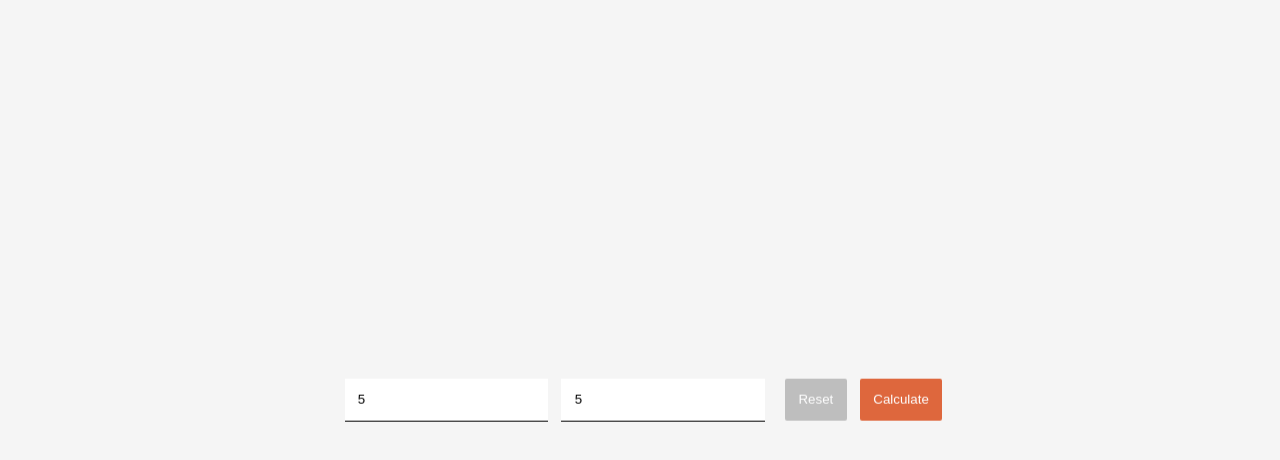
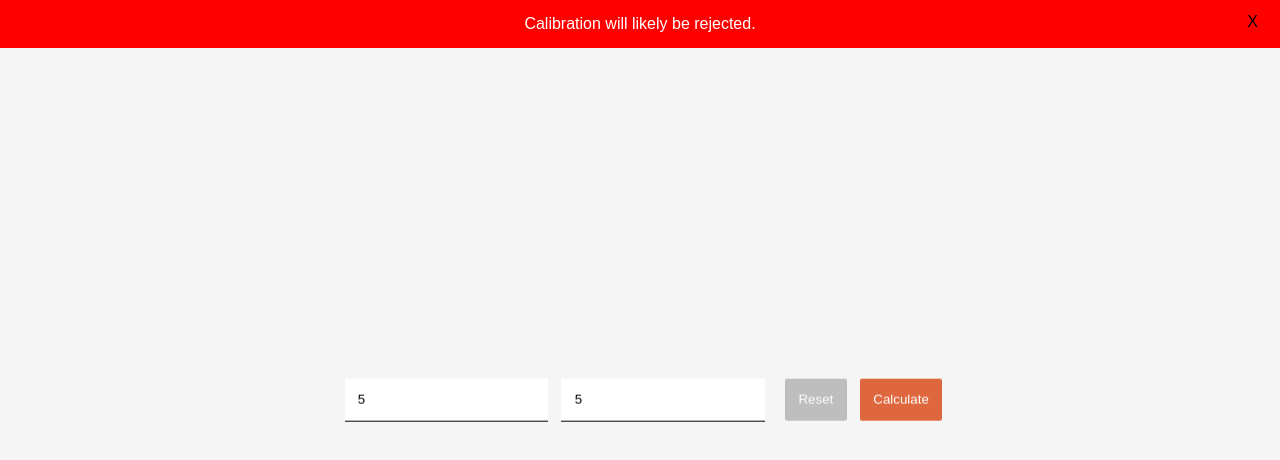
Before and after one commit to ryanwiemer/cal-factor, a React (Create React App) app: page / in a window 1280 px wide. Both pictures are taken after typing "5", "5" into the empty fields and a click on the button "Calculate". Shown: the top 460 px of the page. Built offline with nearby package versions, Linux system fonts and the light colour scheme.

Commit message:
Adding notification functionality

```diff
--- a/src/components/Calculator.js
+++ b/src/components/Calculator.js
@@ -14,6 +14,12 @@ class Calculator extends Component {
     this.setState({
       blood: '',
       isig: '',
+      notificationMessage: ''
+    });
+  }
+
+ hideNotification = () => {
+   this.setState({
      notificationMessage: ''
    });
   }
@@ -61,7 +67,15 @@ class Calculator extends Component {
 
   render() {
     return (
-      <div className={'Calculator ' + this.state.notificationMessage}>
+      <section>
+      <div id="notification" className={'notification ' + this.state.notificationMessage}>
+        <button
+          className="button button--hide-notification"
+          onClick={this.hideNotification}
+          >X</button>
+      </div>
+      <div className="calculator-container">
+      <div className="calculator">
 
           <h1 className="title">ISIG Calculator</h1>
 
@@ -86,7 +100,7 @@ class Calculator extends Component {
             />
           </div>
 
-        <div className="controls">
+          <div className="button-container">
             <button
               className="button button--reset"
               name="reset"
@@ -101,8 +115,9 @@ class Calculator extends Component {
               Calculate
             </button>
           </div>
-
         </div>
+      </div>
+    </section>
     );
   }
 }
--- a/src/scss/base/_main.scss
+++ b/src/scss/base/_main.scss
@@ -8,7 +8,5 @@
 
  .App {
   height: 100vh;
-  transform-style: preserve-3d;
   background: $secondary;
-  text-align: center;
  }
--- a/src/scss/objects/_calculator.scss
+++ b/src/scss/objects/_calculator.scss
@@ -1,7 +1,14 @@
 /* ------- *
  * Calculator *
  * ------- */
-.Calculator {
+
+.calculator-container {
+  text-align: center;
+  height: 100vh;
+  transform-style: preserve-3d;
+}
+
+.calculator {
   padding: 2em;
   display: inline-block;
   margin: 0 auto;
@@ -32,7 +39,6 @@
 .input-container {
   float: left;
   margin: auto auto 1em auto;
-  //margin-bottom: 1em;
   width: 100%;
   @include bp(medium) {
     width: auto;
@@ -53,6 +59,7 @@
   width: 100%;
   &::placeholder {
     color: gray;
+    text-align: center;
   }
   @include bp(medium) {
     margin: 0 .5em;
@@ -61,12 +68,8 @@
  }
 }
 
-
-
-
-
 //Buttons
-.controls {
+.button-container {
   @extend %clearfix;
   float: left;
   margin: auto;
@@ -89,15 +92,15 @@
   outline: none;
   border: none;
   background: none;
-  color: white;
-  border-radius: 2px;
-  padding: 1em;
   &:hover {
     cursor: pointer;
   }
 }
 
 .button--reset {
+  color: white;
+  border-radius: 2px;
+  padding: 1em;
   background: $tertiary;
   margin-bottom: 1em;
   @include bp(medium) {
@@ -106,6 +109,9 @@
 }
 
 .button--calculate {
+  color: white;
+  border-radius: 2px;
+  padding: 1em;
   background: $highlight;
   @include bp(medium) {
     margin-left: 1em;
@@ -113,24 +119,55 @@
 }
 
 //Notifications
-.notification--calibration-rejected {
+.notification {
+  text-align: center;
   &:before {
-    background: red;
+    padding: 1em 0;
+    position: fixed;
+    top: 0;
+    left: 0;
+    right: 0;
+    z-index: 0;
   }
 }
 
+.notification--calibration-accepted,
+.notification--missing-data,
+.notification--calibration-rejected {
+  .button--hide-notification {
+    display: block;
+  }
+}
+
+.button--hide-notification {
+  font-size: 1em;
+  z-index: 99;
+  position: fixed;
+  right: 1em;
+  top: .75em;
+  z-index: 999;
+  display: none;
+}
+
 .notification--calibration-accepted {
+  &:before {
+    content: "Calibration will likely be accepted.";
     background: green;
+    color: white;
+  }
 }
 
 .notification--missing-data {
+  &:before {
+    content: "Missing Data. Please check that both values are entered in.";
     background: yellow;
-  /*&:before {
-    content: "";
-    position: fixed;
-    top: 0;
-    width: 100%;
-    height: 100%;
-    background: yellow;
-  }*/
   }
+}
+
+.notification--calibration-rejected {
+  &:before {
+    content: "Calibration will likely be rejected.";
+    background: red;
+    color: white;
+  }
+}
--- a/src/style.css
+++ b/src/style.css
@@ -56,7 +56,7 @@ table {
 /* ------- *
 * Clearfix *
 * ------- */
-.Calculator:after, .controls:after {
+.calculator:after, .button-container:after {
   display: table;
   content: "";
   clear: both; }
@@ -73,9 +73,7 @@ body {
 
 .App {
   height: 100vh;
-  transform-style: preserve-3d;
-  background: #f5f5f5;
-  text-align: center; }
+  background: #f5f5f5; }
 
 /* ------- *
  *  Typography  *
@@ -86,7 +84,12 @@ body {
 /* ------- *
  * Calculator *
  * ------- */
-.Calculator {
+.calculator-container {
+  text-align: center;
+  height: 100vh;
+  transform-style: preserve-3d; }
+
+.calculator {
   padding: 2em;
   display: inline-block;
   margin: 0 auto;
@@ -94,7 +97,7 @@ body {
   top: 50%;
   transform: translateY(-50%);
   min-height: 100px; }
-  .Calculator:before {
+  .calculator:before {
     content: "";
     display: inline-block;
     vertical-align: middle;
@@ -128,25 +131,26 @@ body {
   display: block;
   width: 100%; }
   .input::placeholder {
-    color: gray; }
+    color: gray;
+    text-align: center; }
   @media (min-width: 600px) {
     .input {
       margin: 0 .5em;
       width: auto;
       display: inline-block; } }
 
-.controls {
+.button-container {
   float: left;
   margin: auto;
   width: 100%; }
   @media (min-width: 600px) {
-    .controls {
+    .button-container {
       width: auto; } }
-  .controls .button {
+  .button-container .button {
     width: 100%;
     display: block; }
     @media (min-width: 600px) {
-      .controls .button {
+      .button-container .button {
         width: auto;
         display: inline-block; } }
 
@@ -154,14 +158,14 @@ body {
   appearance: none;
   outline: none;
   border: none;
-  background: none;
-  color: white;
-  border-radius: 2px;
-  padding: 1em; }
+  background: none; }
   .button:hover {
     cursor: pointer; }
 
 .button--reset {
+  color: white;
+  border-radius: 2px;
+  padding: 1em;
   background: #bebebe;
   margin-bottom: 1em; }
   @media (min-width: 600px) {
@@ -169,24 +173,48 @@ body {
       margin: 0 0 0 1em; } }
 
 .button--calculate {
+  color: white;
+  border-radius: 2px;
+  padding: 1em;
   background: #de673d; }
   @media (min-width: 600px) {
     .button--calculate {
       margin-left: 1em; } }
 
-.notification--calibration-rejected:before {
-  background: red; }
-
-.notification--calibration-accepted {
-  background: green; }
-
-.notification--missing-data {
-  background: yellow;
-  /*&:before {
-    content: "";
+.notification {
+  text-align: center; }
+  .notification:before {
+    padding: 1em 0;
     position: fixed;
     top: 0;
-    width: 100%;
-    height: 100%;
-    background: yellow;
-  }*/ }
+    left: 0;
+    right: 0;
+    z-index: 0; }
+
+.notification--calibration-accepted .button--hide-notification,
+.notification--missing-data .button--hide-notification,
+.notification--calibration-rejected .button--hide-notification {
+  display: block; }
+
+.button--hide-notification {
+  font-size: 1em;
+  z-index: 99;
+  position: fixed;
+  right: 1em;
+  top: .75em;
+  z-index: 999;
+  display: none; }
+
+.notification--calibration-accepted:before {
+  content: "Calibration will likely be accepted.";
+  background: green;
+  color: white; }
+
+.notification--missing-data:before {
+  content: "Missing Data. Please check that both values are entered in.";
+  background: yellow; }
+
+.notification--calibration-rejected:before {
+  content: "Calibration will likely be rejected.";
+  background: red;
+  color: white; }
```
Lines whose indentation alone changed are shown as unchanged.
